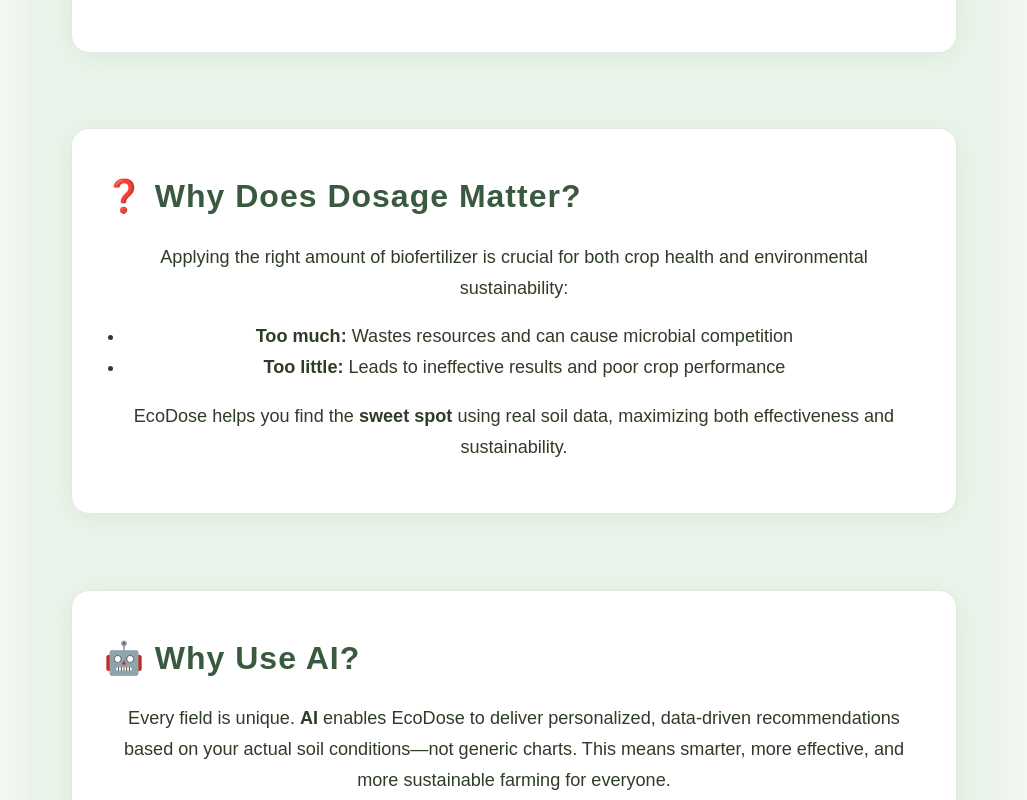
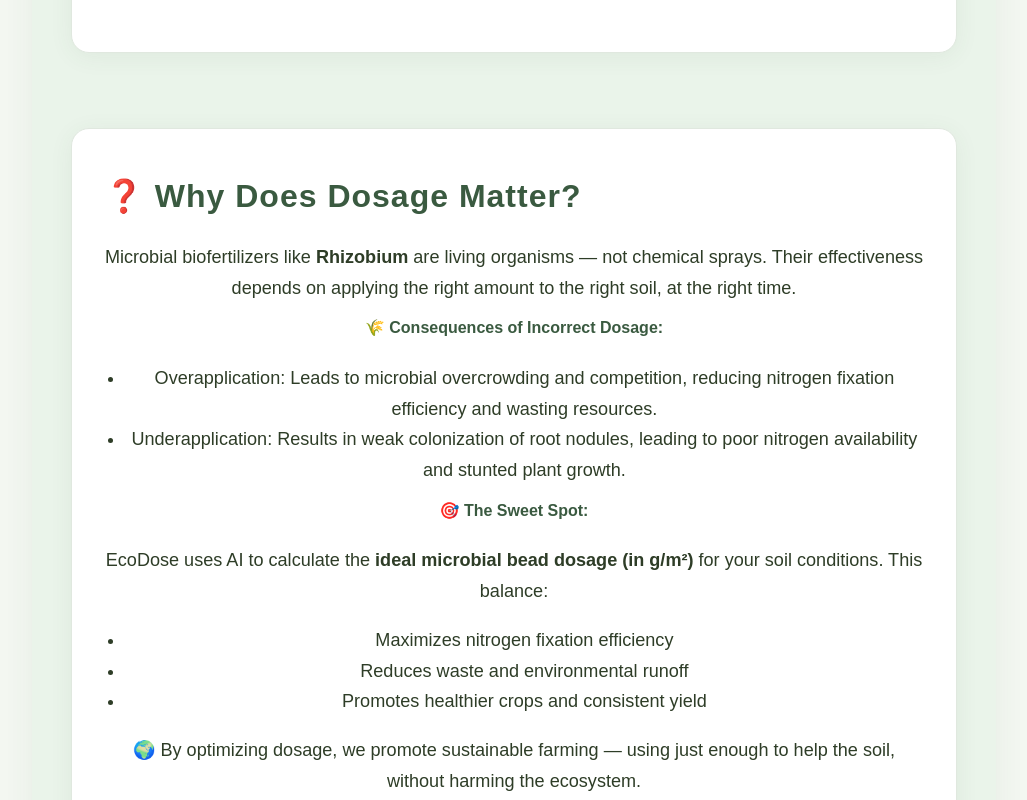
Before and after one commit to varunaditya27/EcoDose, a React (Vite) app in the folder web-app/frontend/: page / in a window 1280 px wide. Shown: the part 6800-7600 px from the top of the page, without its empty margins (126-1153 px from the left). Built offline with nearby package versions, Linux system fonts and the light colour scheme.

Commit message:
Revise WhyDosageMatters component to enhance clarity on the importance of proper microbial biofertilizer dosage, including detailed consequences of incorrect application and the benefits of optimized dosage for sustainable farming.

```diff
--- a/web-app/frontend/src/components/WhyDosageMatters.jsx
+++ b/web-app/frontend/src/components/WhyDosageMatters.jsx
@@ -1,17 +1,35 @@
 import React from 'react';
 
 const WhyDosageMatters = () => (
-  <div className="about-card">
+  <div className="about-card why-dosage">
     <h2>❓ Why Does Dosage Matter?</h2>
+
     <p>
-      Applying the right amount of biofertilizer is crucial for both crop health and environmental sustainability:
+      Microbial biofertilizers like <strong>Rhizobium</strong> are living organisms — not chemical sprays. Their effectiveness depends on applying the right amount to the right soil, at the right time.
     </p>
-    <ul>
-      <li><b>Too much:</b> Wastes resources and can cause microbial competition</li>
-      <li><b>Too little:</b> Leads to ineffective results and poor crop performance</li>
+
+    <h4>🌾 Consequences of Incorrect Dosage:</h4>
+    <ul className="custom-list">
+      <li>
+        <span className="list-title">Overapplication:</span> Leads to microbial overcrowding and competition, reducing nitrogen fixation efficiency and wasting resources.
+      </li>
+      <li>
+        <span className="list-title">Underapplication:</span> Results in weak colonization of root nodules, leading to poor nitrogen availability and stunted plant growth.
+      </li>
     </ul>
+
+    <h4>🎯 The Sweet Spot:</h4>
     <p>
-      EcoDose helps you find the <b>sweet spot</b> using real soil data, maximizing both effectiveness and sustainability.
+      EcoDose uses AI to calculate the <strong>ideal microbial bead dosage (in g/m²)</strong> for your soil conditions. This balance:
+    </p>
+    <ul className="custom-list">
+      <li>Maximizes nitrogen fixation efficiency</li>
+      <li>Reduces waste and environmental runoff</li>
+      <li>Promotes healthier crops and consistent yield</li>
+    </ul>
+
+    <p className="future-note">
+      🌍 By optimizing dosage, we promote sustainable farming — using just enough to help the soil, without harming the ecosystem.
     </p>
   </div>
 );
```
